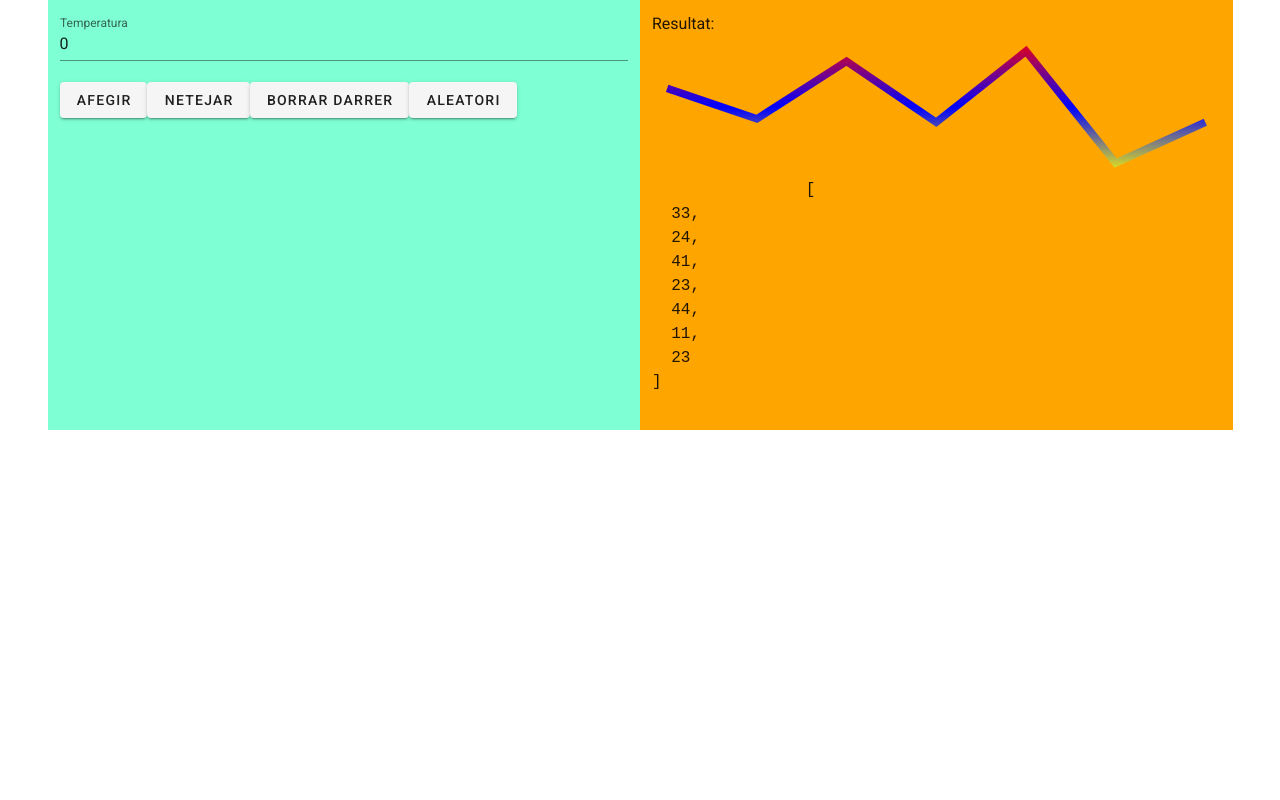
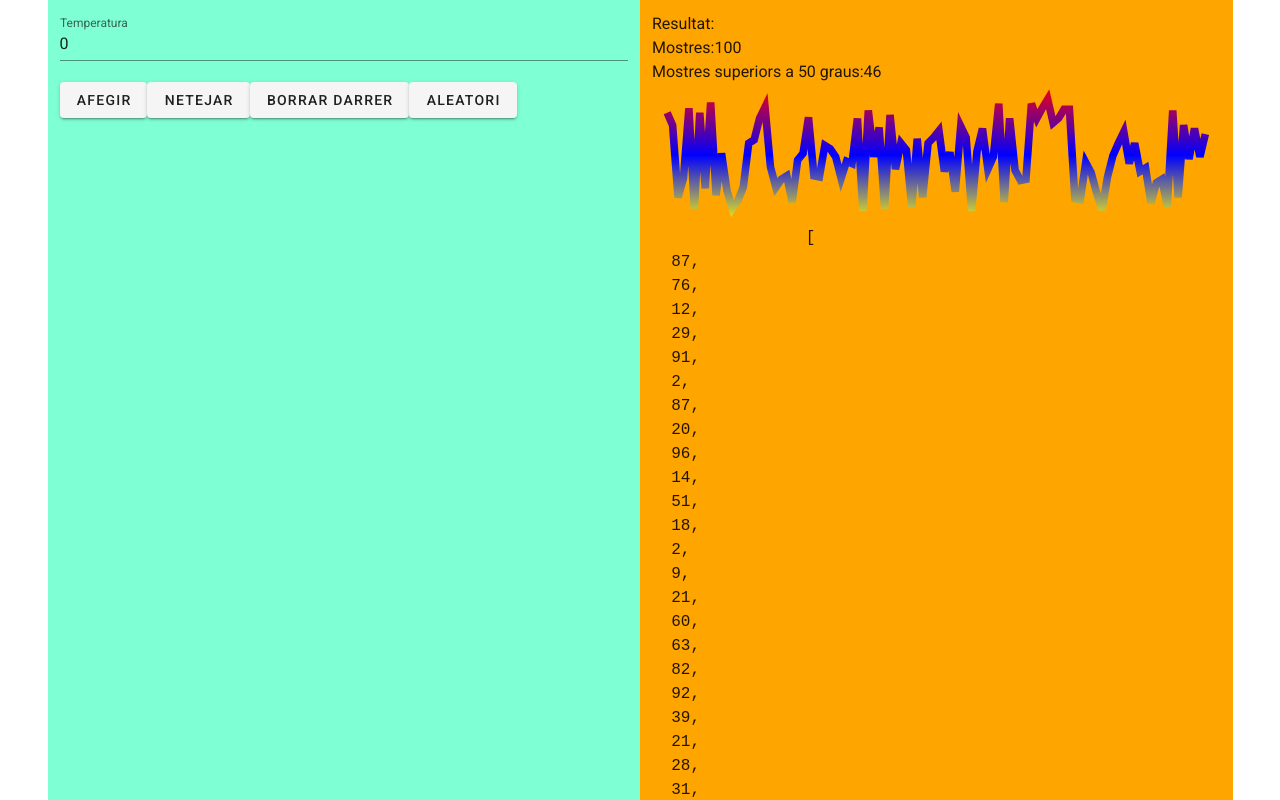
Before and after one commit to mutrera/mj-curs-girona-22-novembre, a Nuxt app in the folder codi/: page / in a window 1280 px wide. Shown: the top 800 px of the page. Built offline with nearby package versions, Linux system fonts and the light colour scheme.

Commit message:
mounted/computed/watch

```diff
--- a/codi/components/ManipularArrays.vue
+++ b/codi/components/ManipularArrays.vue
@@ -17,6 +17,10 @@
             <v-col cols="12" md="6" style="background-color:orange">
             Resultat:
             <br>
+            Mostres:{{tamanyArray}}
+            <br>
+            Mostres superiors a 50 graus:{{mesDe50}}
+            <br>
             <v-sparkline
                 :value="temperatures"
                 :gradient="['red', 'blue', 'yellow']">
@@ -31,11 +35,17 @@
 </template>
 <script>
 export default{
+    //mounted s'executa desprès de estar tot montat
+    mounted(){
+        //inicialitzem  l'array de temperatures
+        this.temperaturesAleatories()
+
+    },
     // data és un
     data(){
         return{
             temperatura:0,
-            temperatures:[33,24,41,23,44,11,23]
+            temperatures:[]
         }
     },
     //methods és un
@@ -61,14 +71,51 @@ export default{
         var nouArray=[]
         //repetim 100 vegades
         for(var i =0; i<100; i++){
-            //afegim valors
-            var valorAleatori = Math.random()*100
-            nouArray.push(valorAleatori)
+            //afegim valors()
+            var valorAleatoriDecimal= Math.random()*100
+            var valorAleatoriEnter =this.processarEnter(valorAleatoriDecimal)
+            //amb parseInt es retornara numeros sensers
+            // nouArray.push(parseInt(valorAleatori))
+            nouArray.push(valorAleatoriEnter)
         }
         //assignem al array del component
         this.temperatures = nouArray
 
+       },
+       //aquesta funcio no té assignat un botó
+       processarEnter(val){
+        return parseInt(val)
        }
+
+    },
+    computed:{
+        tamanyArray(){
+            return this.temperatures.length
+        },
+        mesDe50(){
+            var motresDeMesDe50Graus = 0
+            this.temperatures.forEach((temperatura)=>{
+                if(temperatura>50){
+                    motresDeMesDe50Graus++
+
+                }
+            })
+            return motresDeMesDe50Graus
+        }
+
+    },
+    //serveix per veure si hi ha coses que canvien
+    watch:{
+        temperatura(newValue, oldValue){
+            console.log(newValue, oldValue)
+        },
+        mesDe50(newValue,oldValue){
+            if(newValue>55){
+                alert("ALERTA")
+            }
+        }
+
+
 
     }
 }
```
